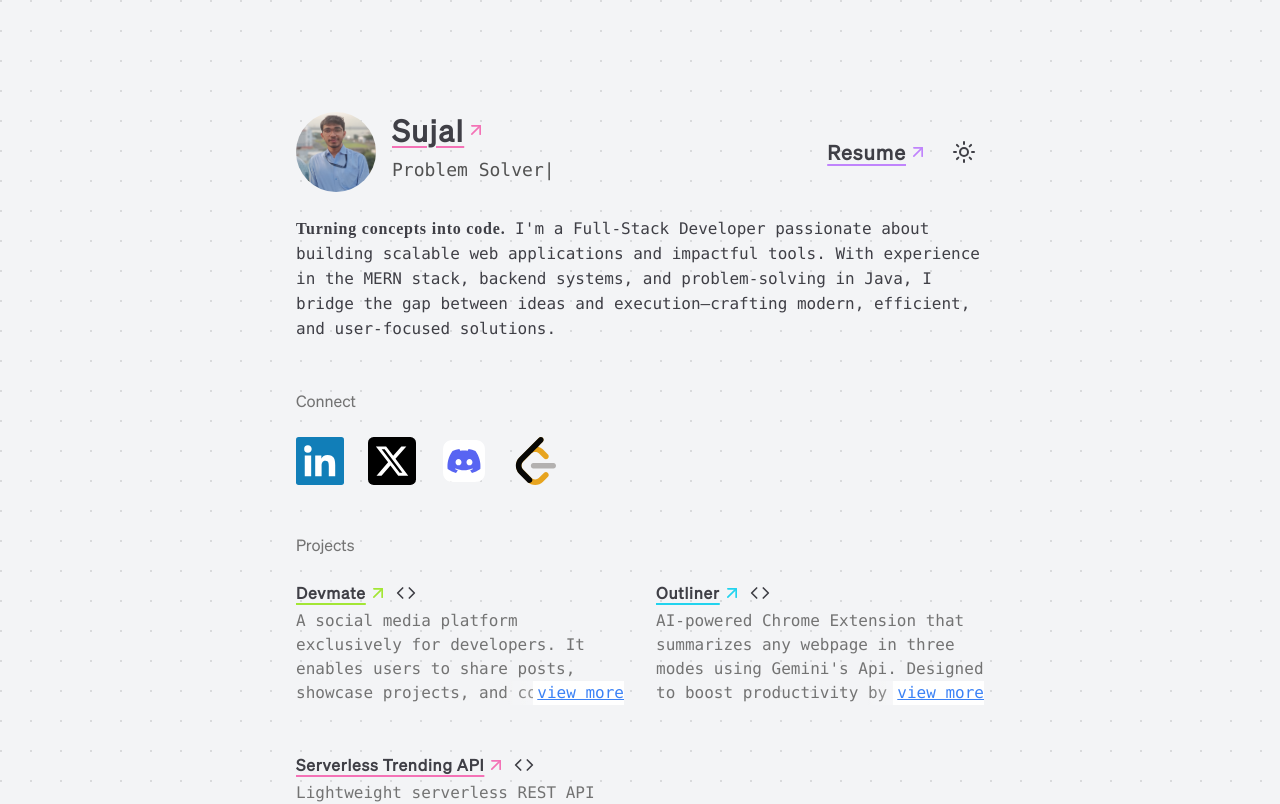
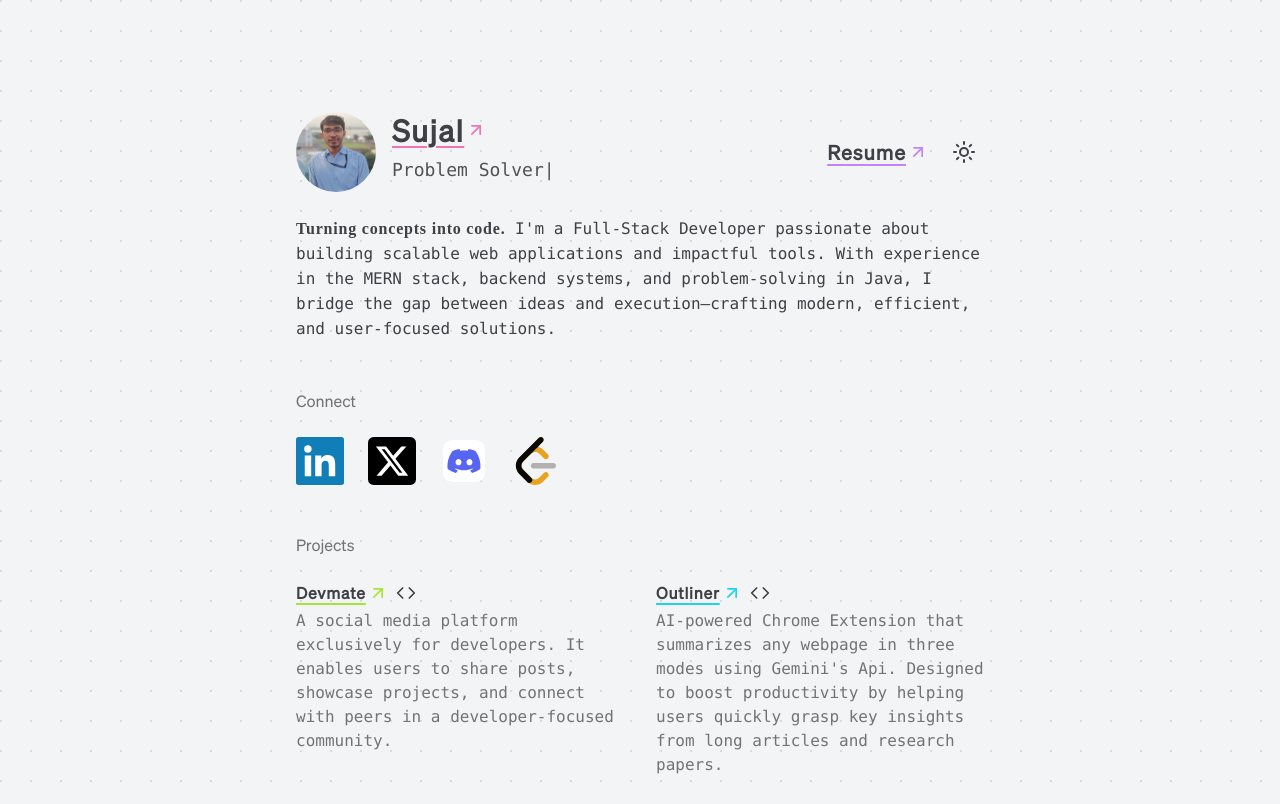
Before and after one commit to Sujal2308/portfolio01, a React (Vite) app: page / in a window 1280 px wide. Shown: the top 804 px of the page. Built offline with nearby package versions, Linux system fonts and the light colour scheme; a web font is replaced by a local one.

Commit message:
feat: update certification URLs and modify project details for improved accuracy

```diff
--- a/src/features/activities/Activities.tsx
+++ b/src/features/activities/Activities.tsx
@@ -46,17 +46,17 @@ const activities: Activity[] = [
     certifications: [
       {
         name: "Java",
-        url: "https://example.com/java-cert", // Replace with actual Java certification URL
+        url: "https://www.linkedin.com/learning/certificates/598a4d50a966de32844da956991d4e7ee976a6d5fe071aaebbde04b0e317de12?trk=share_certificate",
         color: "orange",
       },
       {
         name: "SQL",
-        url: "https://example.com/sql-cert", // Replace with actual SQL certification URL
+        url: "https://www.linkedin.com/learning/certificates/1c375b82b05d294375c1ab8a9157351daf9fc13870329fba04cb6050207387ed?trk=share_certificate",
         color: "cyan",
       },
       {
         name: "React.js",
-        url: "https://example.com/react-cert", // Replace with actual React certification URL
+        url: "https://drive.google.com/file/d/184Xs5DsyjbIn2Pgtmk3gJJCCrqZopJDm/view?usp=sharing",
         color: "purple",
       },
     ],
--- a/src/features/projects/Projects.tsx
+++ b/src/features/projects/Projects.tsx
@@ -1,6 +1,5 @@
 import { BoxReveal } from "@/components/magicui/box-reveal";
 import { Code } from "lucide-react";
-import { useState } from "react";
 
 import { Link } from "@/components/internal/Link";
 import type { LinkColor } from "@/types/link";
@@ -36,10 +35,10 @@ export function Projects() {
       delay: 0.3,
     },
     {
-      name: "Serverless Trending API",
-      desc: "Lightweight serverless REST API that scrapes, caches, and returns trending videos per query.",
-      link: "https://hopp.sh/r/y69mfyXkJGjB",
-      code: "https://github.com/sebilune/serverless-trending-api",
+      name: "A-Rice",
+      desc: "Delivered a custom cloud kitchen website for ARICE with real-time order management, secure payments, and responsive UI using React, Express.js and MongoDB.",
+      link: "https://www.a-rice.in/",
+      code: "https://www.a-rice.in/",
       color: "pink",
       boxColor: "#fb64b6",
       delay: 0.4,
@@ -68,8 +67,6 @@ export function Projects() {
 }
 
 function ProjectCard({ project }: { project: Project }) {
-  const [isExpanded, setIsExpanded] = useState(false);
-
   return (
     <div>
       <h1 className="mb-1 font-semibold tracking-wider">
@@ -106,42 +103,9 @@ function ProjectCard({ project }: { project: Project }) {
           </div>
         </BoxReveal>
       </h1>
-      <div className="font-mono text-neutral-500 dark:text-neutral-400">
-        {!isExpanded ? (
-          <div className="relative">
-            <p
-              className="line-clamp-4 overflow-hidden"
-              style={{
-                display: "-webkit-box",
-                WebkitLineClamp: 4,
-                WebkitBoxOrient: "vertical",
-                overflow: "hidden",
-              }}
-            >
-              {project.desc}
-            </p>
-            {/* Check if text overflows 4 lines */}
-            <div className="absolute bottom-0 right-0 bg-gradient-to-l from-white dark:from-gray-900 to-transparent pl-8">
-              <button
-                onClick={() => setIsExpanded(true)}
-                className="text-blue-500 hover:text-blue-400 dark:text-blue-400 dark:hover:text-blue-300 transition-colors duration-200 underline cursor-pointer bg-white dark:bg-gray-900 pl-1"
-              >
-                view more
-              </button>
-            </div>
-          </div>
-        ) : (
-          <div>
-            <p>{project.desc}</p>
-            <button
-              onClick={() => setIsExpanded(false)}
-              className="mt-2 text-blue-500 hover:text-blue-400 dark:text-blue-400 dark:hover:text-blue-300 transition-colors duration-200 underline cursor-pointer"
-            >
-              view less
-            </button>
-          </div>
-        )}
-      </div>
+      <p className="font-mono text-neutral-500 dark:text-neutral-400">
+        {project.desc}
+      </p>
     </div>
   );
 }
```
